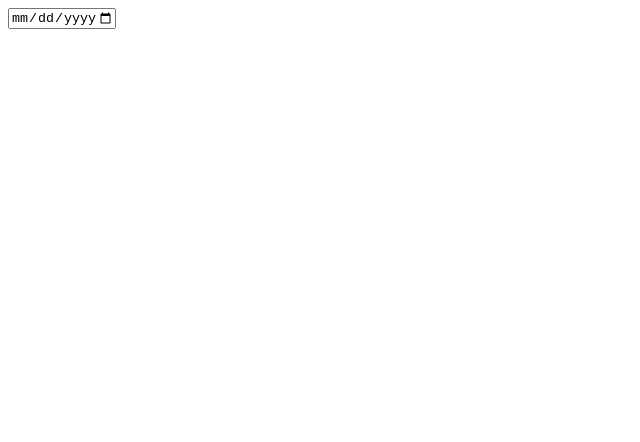
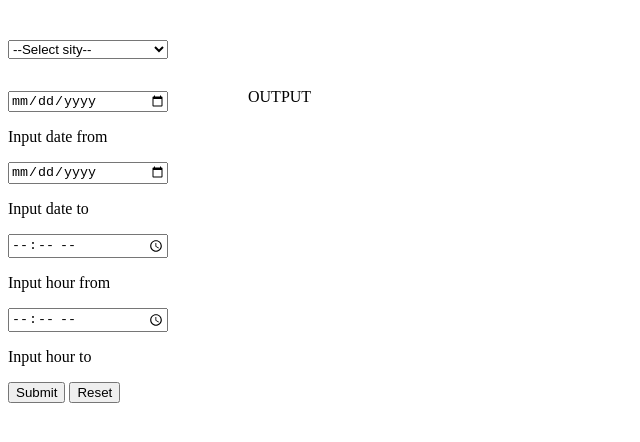
Before and after one commit to Java49GeorgyLevin/weather-application, a plain HTML site: page index.html in a window 1280 px wide. Shown: the whole page, without its empty margins (0-640 px from the left). Drawn offline with Linux system fonts and the light colour scheme.

Commit message:
HW26 in progress

```diff
--- a/index.html
+++ b/index.html
@@ -4,10 +4,38 @@
     <meta charset="UTF-8">
     <meta http-equiv="X-UA-Compatible" content="IE=edge">
     <meta name="viewport" content="width=device-width, initial-scale=1.0">
+    <link rel="stylesheet" href="styles/weather.css">
     <title>Document</title>
 </head>
 <body>
-    <input type="date" min="2022-12-19" max="2023-01-03">
+    <section id="data-input" class="data-input">
+    <form id="enter-data">
+        <select name="select-sity" id="select-sity" required>
+            <option value hidden selected disabled>--Select sity--</option>
+            <option value="Tiberias">Tiberias</option>
+            <option value="Petah Tikva">Petah Tikva</option>
+            <option value="Maale Adumim">Maale Adumim</option>
+            <option value="Gedera">Gedera</option>
+            <option value="Eilat">Eilat</option>
+        </select>
+        <div class="two-inputs">
+            <input type="date" name="date-from" min="2022-12-19" max="2023-01-03" id="date-from" required>
+            <p>Input date from</p>
+            <input type="date" name="date-to" min="2022-12-19" max="2023-01-03" id="date-to" required>
+            <p>Input date to</p>
+        </div>
+        <div class="two-inputs">
+            <input type="time" name="time-from" id="time-from" required>
+        <p>Input hour from</p>
+        <input type="time" name="time-to" id="time-to" required>
+        <p>Input hour to</p>
+        </div>
+    <button type="submit">Submit</button>
+    <button type="reset">Reset</button>
+    </form>
+    <p class="error-message" id="error-message"></p>
+</section>
+<section id="data-output" class="data-output">OUTPUT</section>
     <script src="src/main.js" type="module"></script>
 </body>
 </html>
--- a/src/data/WeatherDataProcessor.js
+++ b/src/data/WeatherDataProcessor.js
@@ -1,9 +1,12 @@
 export class WeatherDataProcessor {
 #cityGeocodes
 constructor() {
-    this.#cityGeocodes = [{city:"Rehovot", latitude:31.046, longitude:34.851},
-     {city:"Haifa", latitude:31.046, longitude:34.851}, {city: "Jerusalem"},
-    {}, {}] //todo fill this array from Internet
+    this.#cityGeocodes = [{city:"Tiberias", latitude: 32.7922, longitude: 35.5312},
+    {city:"Petah Tikva", latitude: 32.0866, longitude: 34.8851},
+    {city:"Maale Adumim", latitude: 31.777369, longitude: 35.297955},
+    {city:"Gedera", latitude: 31.81456 , longitude: 34.77998},
+    {city:"Eilat", latitude: 29.5581, longitude: 34.9482}]
+
 }
     getData(requestObject) {
         //{city, dateFrom, dateTo, hoursFrom, hoursTo}
--- a/src/main.js
+++ b/src/main.js
@@ -14,7 +14,8 @@ import { WeatherDataProcessor } from "./data/WeatherDataProcessor.js";
 // let promiseData = promiseResponse.then(response=>response.json());
 // let dataProcessing = promiseData.then(data => console.log(data.hourly.time
 //     ))
-const params = {/*required params for form*/};
+const params = {idEnterData: "enter-data", idSelectSity: "select-sity", idDateFrom: "date-from", idDateTo: "date-to",
+idTimeFrom: "time-from", idTimeTo: "time-to", idErrorMessage: "error-message"};
 const weatherProcessor = new WeatherDataProcessor();
 const dataForm = new DataForm(params);
 const temperatureList = new TemperaturesList("idList");
--- a/src/ui/DataForm.js
+++ b/src/ui/DataForm.js
@@ -1,13 +1,22 @@
 export class DataForm {
-    //TODO
-    #formElement
-    #dateFromElement
-    #dateToElement
-    #hoursFromElement
-    #hoursToElement
-    #errorMessageElem
-    //......
+    // TODO
+    #formElement;
+    #sityElement;
+    #dateFromElement;
+    #dateToElement;
+    #hoursFromElement;
+    #hoursToElement;
+    #errorMessageElem;
+
     constructor (params) {
+        this.#formElement = document.getElementById(params.idEnterData);
+        this.#sityElement = document.getElementById(params.idSelectSity);
+        this.#dateFromElement = document.getElementById(params.idDateFrom);
+        this.#dateToElement = document.getElementById(params.idDateTo);
+        this.#hoursFromElement = document.getElementById(params.idTimeFrom);
+        this.#hoursToElement = document.getElementById(params.idTimeTo);
+        this.#errorMessageElem = document.getElementById(params.idErrorMessage);
+
         //TODO
     }
     addHandler(processFun) {
--- /dev/null
+++ b/styles/weather.css
@@ -0,0 +1,17 @@
+body {
+    display: flex;
+    flex-direction: row;
+}
+.two-inputs {
+    display: flex;
+    flex-direction: column;
+    width: 20vh;
+}
+select {
+    width: 20vh;
+    margin-top: 4vh;
+    margin-bottom: 4vh;
+}
+.data-output {
+    padding: 10vh;
+}
```
